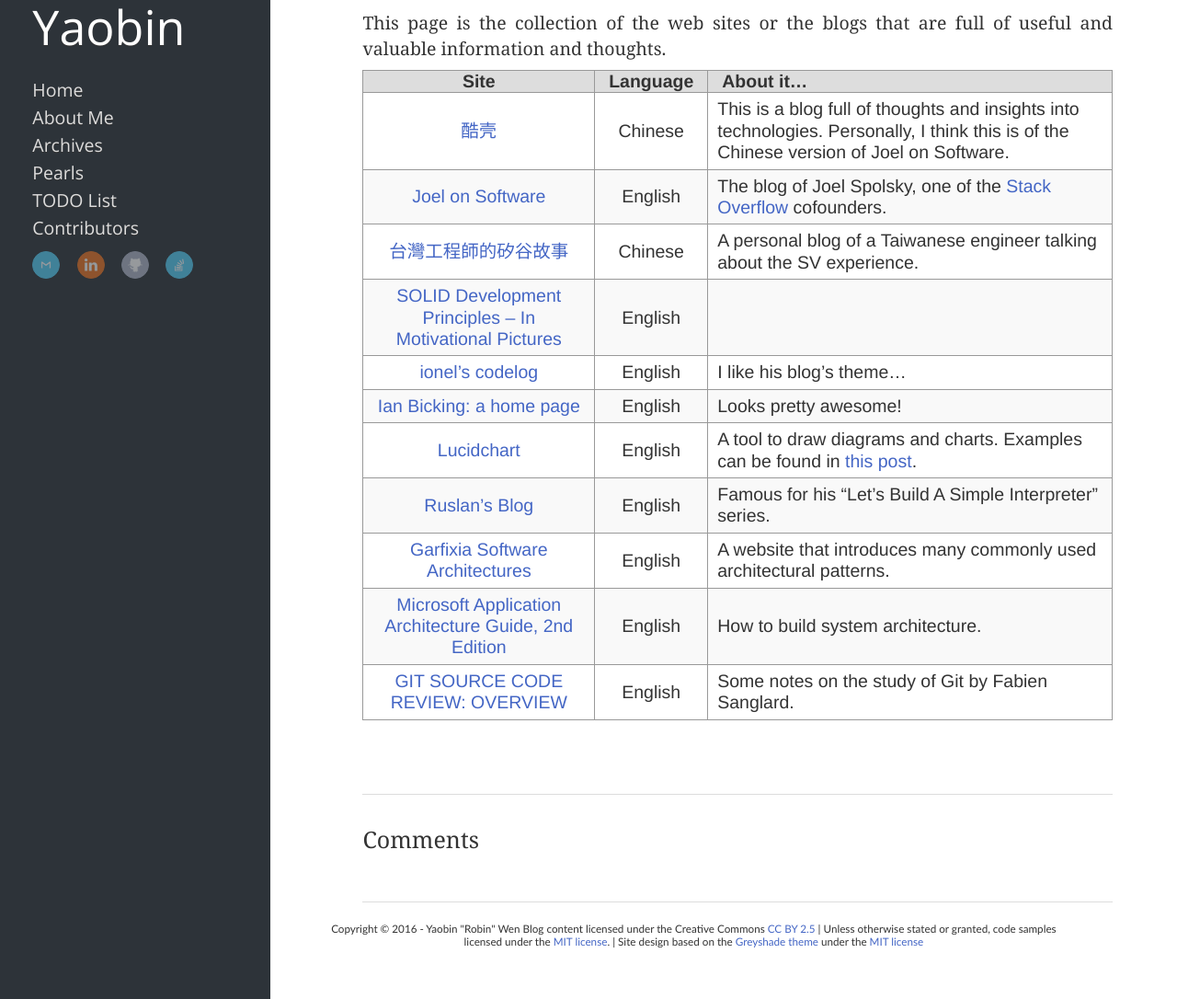
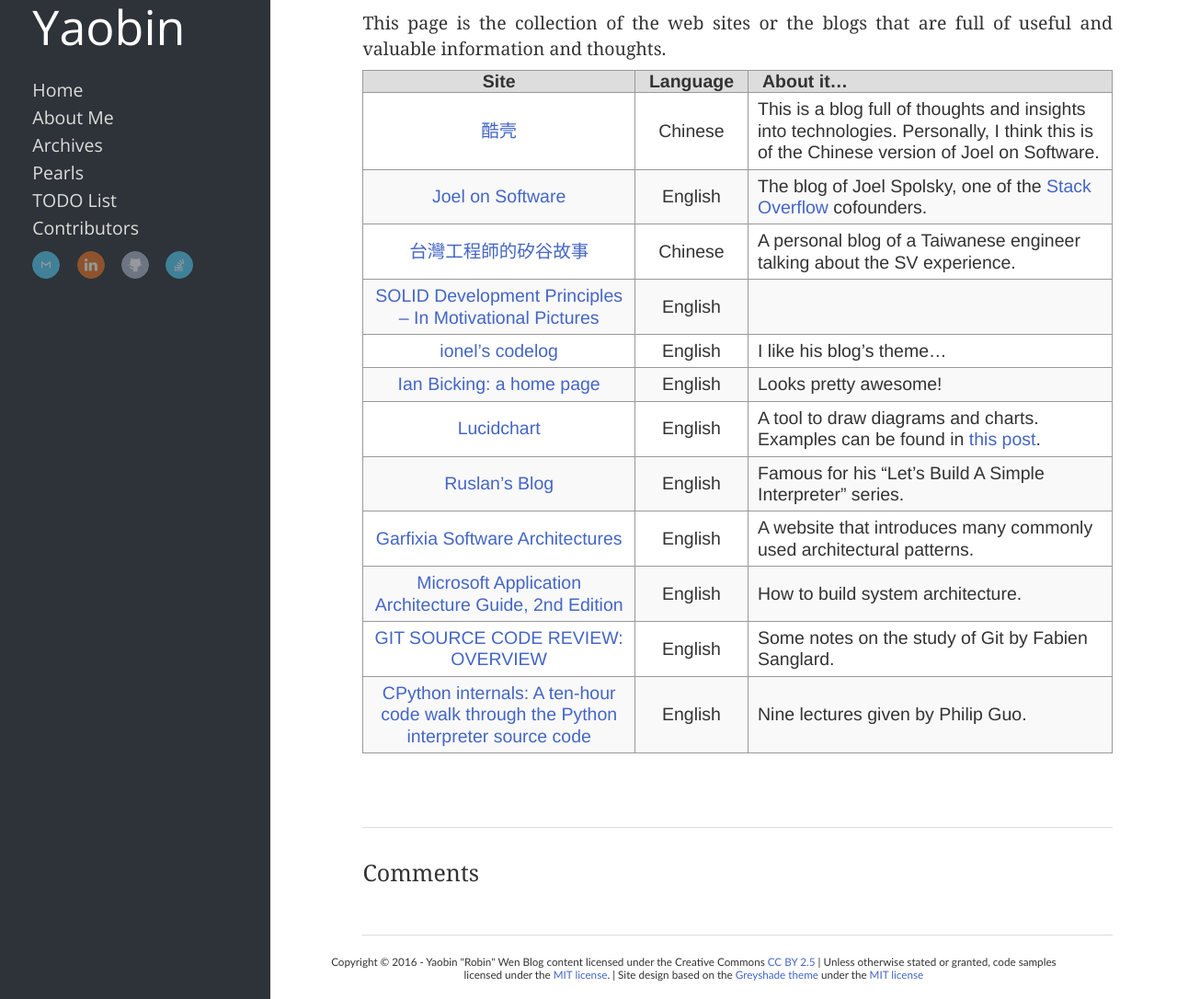
Before and after one commit to Tianhao25/yaobinwen.github.io, a Jekyll site: the page built from pearls/index.markdown, in a window 1280 px wide and 1297 px high, cut to the strip 211-1297 px from the top of the window. Shown: the whole strip at 92% size. Built offline with Jekyll 4.4.1, drawn with Linux system fonts in a browser that asks for light colours; nearby versions of some CDN libraries; comment, search, counter and statistics services are not loaded.

Commit message:
Add a new pearl

```diff
--- a/pearls/index.markdown
+++ b/pearls/index.markdown
@@ -25,3 +25,4 @@ This page is the collection of the web sites or the blogs that are full of usefu
 |[Garfixia Software Architectures](http://www.dossier-andreas.net/software_architecture/)| English | A website that introduces many commonly used architectural patterns. |
 |[Microsoft Application Architecture Guide, 2nd Edition](https://msdn.microsoft.com/en-us/library/ff650706.aspx)| English | How to build system architecture. |
 | [GIT SOURCE CODE REVIEW: OVERVIEW](http://fabiensanglard.net/git_code_review/) | English | Some notes on the study of Git by Fabien Sanglard. |
+| [CPython internals: A ten-hour code walk through the Python interpreter source code](http://pgbovine.net/cpython-internals.htm) | English | Nine lectures given by Philip Guo. |
```
